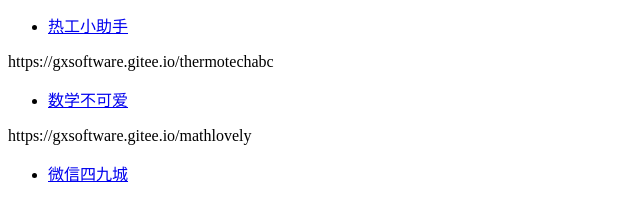
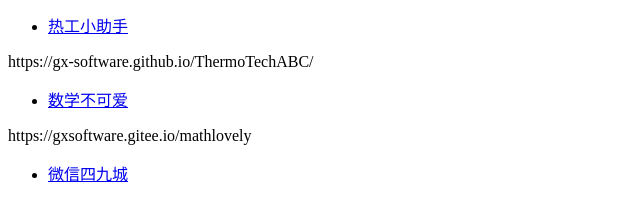
Before and after one commit to GX-Software/ABC, a plain HTML site: page index.html in a window 1280 px wide. Shown: the part 202-400 px from the top of the page, 0-640 px from the left. Drawn offline with Linux system fonts and the light colour scheme.

Commit message:
更新部分站点地址

```diff
--- a/index.html
+++ b/index.html
@@ -22,8 +22,8 @@
 <ul><li><a href = "https://gxsoftware.gitee.io/quickquiz-m">快考（QuickQuiz-M）</a></li></ul>
 <p>https://gxsoftware.gitee.io/quickquiz-m</p>
 
-<ul><li><a href = "https://gxsoftware.gitee.io/thermotechabc">热工小助手</a></li></ul>
-<p>https://gxsoftware.gitee.io/thermotechabc</p>
+<ul><li><a href = "https://gx-software.github.io/ThermoTechABC/">热工小助手</a></li></ul>
+<p>https://gx-software.github.io/ThermoTechABC/</p>
 
 <ul><li><a href = "https://gxsoftware.gitee.io/mathlovely">数学不可爱</a></li></ul>
 <p>https://gxsoftware.gitee.io/mathlovely</p>
```
